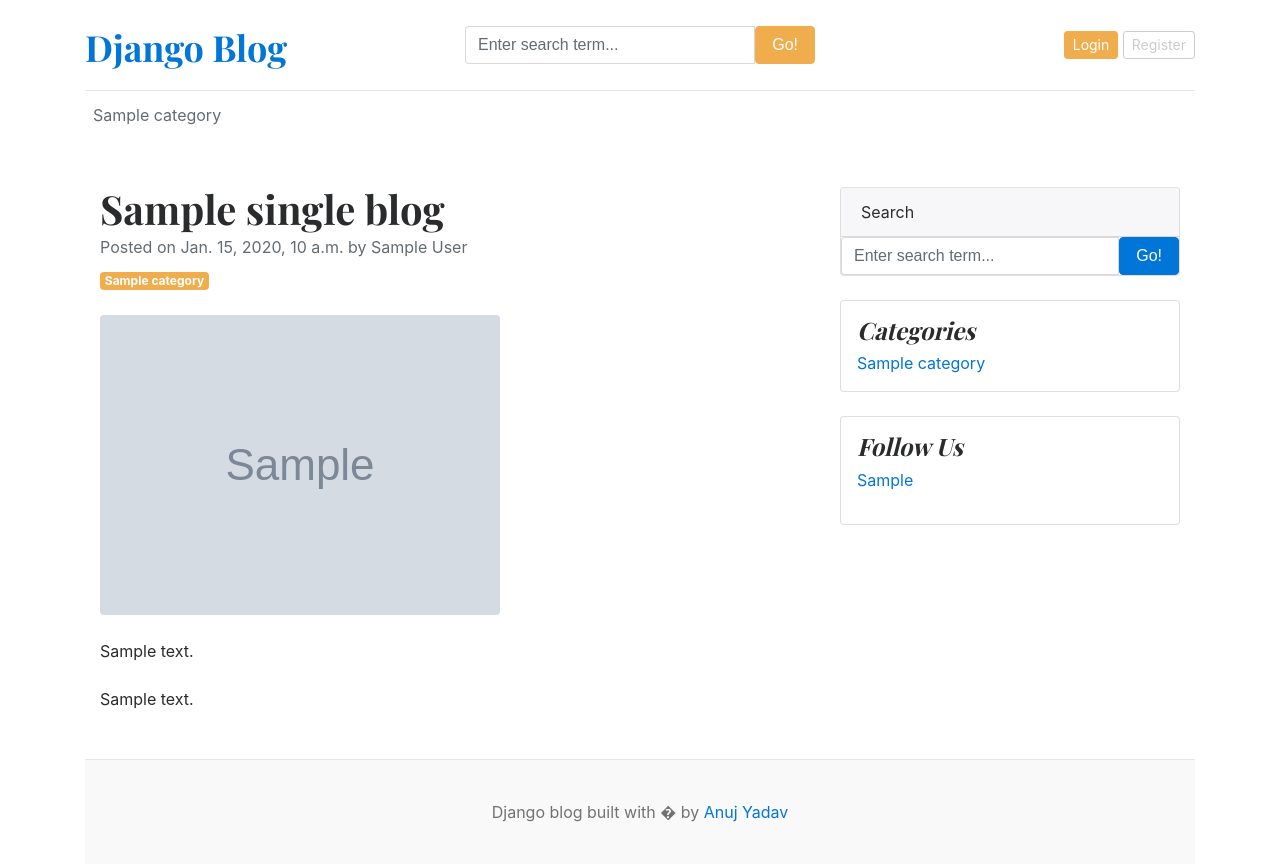
After one commit to anuj206/django-blog, a Django app: template templates/blogs.html in a window 1280 px wide. The commit adds this page. Run offline with Django 4.2, Linux system fonts and the light colour scheme; the template is opened without the code that fills it: most values are stand-ins (such as "Sample title", 1, 10 or a date in 2020); grey boxes marked "Sample" are stand-in pictures; data that the repository does not hold is empty.

Commit message:
blogs and search features

```diff
--- a/blog_main/settings.py
+++ b/blog_main/settings.py
@@ -64,6 +64,7 @@ TEMPLATES = [
                 'django.contrib.auth.context_processors.auth',
                 'django.contrib.messages.context_processors.messages',
                 'blogs.context_processors.get_categories',
+                'blogs.context_processors.get_social_links',
             ],
         },
     },
--- a/blog_main/urls.py
+++ b/blog_main/urls.py
@@ -18,10 +18,13 @@ from django.urls import path, include
 from . import views
 from django.conf.urls.static import static
 from django.conf import settings
+from blogs import views as BlogsView
 
 urlpatterns = [
     path('admin/', admin.site.urls),
     path('', views.home, name='home'),
     path('category/', include('blogs.urls')),
-
+    path('<slug:slug>/', BlogsView.blogs, name='blogs'),
+    # Search endpoint
+    path('blogs/search/', BlogsView.search, name='search'),
 ] + static(settings.MEDIA_URL, document_root=settings.MEDIA_ROOT)
--- a/blogs/admin.py
+++ b/blogs/admin.py
@@ -1,5 +1,5 @@
 from django.contrib import admin
-from .models import Category, Blog
+from .models import Category, Blog, SocialLink
 
 # Register your models here.
 
@@ -12,3 +12,4 @@ class BlogAdmin(admin.ModelAdmin):
 
 admin.site.register(Category)
 admin.site.register(Blog, BlogAdmin)
+admin.site.register(SocialLink)
--- a/blogs/context_processors.py
+++ b/blogs/context_processors.py
@@ -1,5 +1,9 @@
-from .models import Category
+from .models import Category, SocialLink
 
 def get_categories(request):
     categories = Category.objects.all()
     return dict(categories=categories)
+
+def get_social_links(request):
+    social_links = SocialLink.objects.all()
+    return dict(social_links=social_links )
--- a/blogs/models.py
+++ b/blogs/models.py
@@ -34,3 +34,12 @@ class Blog(models.Model):
 
     def __str__(self):
         return self.title
+
+class SocialLink(models.Model):
+    platform = models.CharField(max_length=25)
+    link = models.URLField(max_length=100)
+    created_at = models.DateTimeField(auto_now_add=True)
+    updated_at = models.DateTimeField(auto_now=True)
+
+    def __str__(self):
+        return self.platform
--- a/templates/base.html
+++ b/templates/base.html
@@ -16,8 +16,17 @@
     <div class="container">
       <header class="blog-header py-3">
         <div class="row flex-nowrap justify-content-between align-items-center">
-          <div class="col-8 pt-1">
+          <div class="col-4 pt-1">
             <a class="blog-header-logo text-dark" href="/">Django Blog</a>
+          </div>
+          <div class="col-4">
+            <form action="{% url 'search' %}" method="GET">
+              <div class="input-group">
+                <input class="form-control" type="text" name="keyword" value="{{ keyword }}" placeholder="Enter search term..." aria-label="Enter search term..." aria-describedby="button-search" />
+                <button class="btn btn-warning" type="submit" id="button-search" type="button">Go!</button>
+            </div>
+            </form>
+
           </div>
           <div class="col-4 d-flex justify-content-end align-items-center">
             <a class="btn btn-sm btn-warning" href="#">Login</a> &nbsp;
--- /dev/null
+++ b/templates/blogs.html
@@ -0,0 +1,71 @@
+{% extends 'base.html' %}
+
+{% block content %}
+
+<!-- Page content-->
+<div class="container mt-5">
+    <div class="row">
+        <div class="col-lg-8">
+            <!-- Post content-->
+            <article>
+                <!-- Post header-->
+                <header class="mb-4">
+                    <!-- Post title-->
+                    <h1 class="fw-bolder mb-1">{{ single_blog.title }}</h1>
+                    <!-- Post meta content-->
+                    <div class="text-muted fst-italic mb-2">Posted on {{ single_blog.created_at }} by {{single_blog.author | capfirst }}</div>
+                    <!-- Post category-->
+                    <a class="badge bg-warning text-decoration-none text-light" href="#!">{{single_blog.category}}</a>
+                </header>
+                <!-- Preview image figure-->
+                <figure class="mb-4"><img class="img-fluid rounded" src="{{ single_blog.featured_image.url }}" alt="..." /></figure>
+                <!-- Post content-->
+                <section class="mb-5">
+                    <p class="fs-5 mb-4">{{single_blog.short_description}}</p>
+                    <p class="fs-5 mb-4">{{single_blog.blog_body}}</p>
+                    </section>
+            </article>
+        </div>
+        <!-- Side widgets-->
+        <div class="col-lg-4">
+            <!-- Search widget-->
+            <div class="card mb-4">
+                <div class="card-header">Search</div>
+                <div class="card-body">
+                    <div class="input-group">
+                        <input class="form-control" type="text" placeholder="Enter search term..." aria-label="Enter search term..." aria-describedby="button-search" />
+                        <button class="btn btn-primary" id="button-search" type="button">Go!</button>
+                    </div>
+                </div>
+            </div>
+            <!-- Categories widget-->
+            <div class="card mb-4 p-3">
+                <h4 class="font-italic">Categories</h4>
+                <div class="card-body">
+                    <div class="row">
+                        <div class="col-sm-6">
+                            <ul class="list-unstyled mb-0">
+                                {% for cat in categories %}
+                                <li><a href="{% url 'posts_by_category' cat.id %}">{{cat.category_name}}</a></li>
+                                {% endfor %}
+                            </ul>
+                        </div>
+                    </div>
+                </div>
+            </div>
+            <!-- Side widget-->
+            {% if social_links %}
+            <div class="card mb-4 p-3">
+                <h4 class="font-italic">Follow Us</h4>
+                <ol class="list-unstyled">
+                    {% for link in social_links %}
+                    <li><a href="{{link.link }}" target="blank">{{ link.platform }}</a></li>
+                    {% endfor %}
+                </ol>
+            </div>
+            {% endif %}
+        </div>
+    </div>
+</div>
+
+{% endblock %}
```
Also changed, not shown: blogs/views.py (+19 -0 lines), templates/home.html (+8 -6 lines), templates/post_by_category.html (+1 -13 lines), templates/search.html (added, +26 -0 lines), blogs/migrations/0004_sociallink.py (added).
